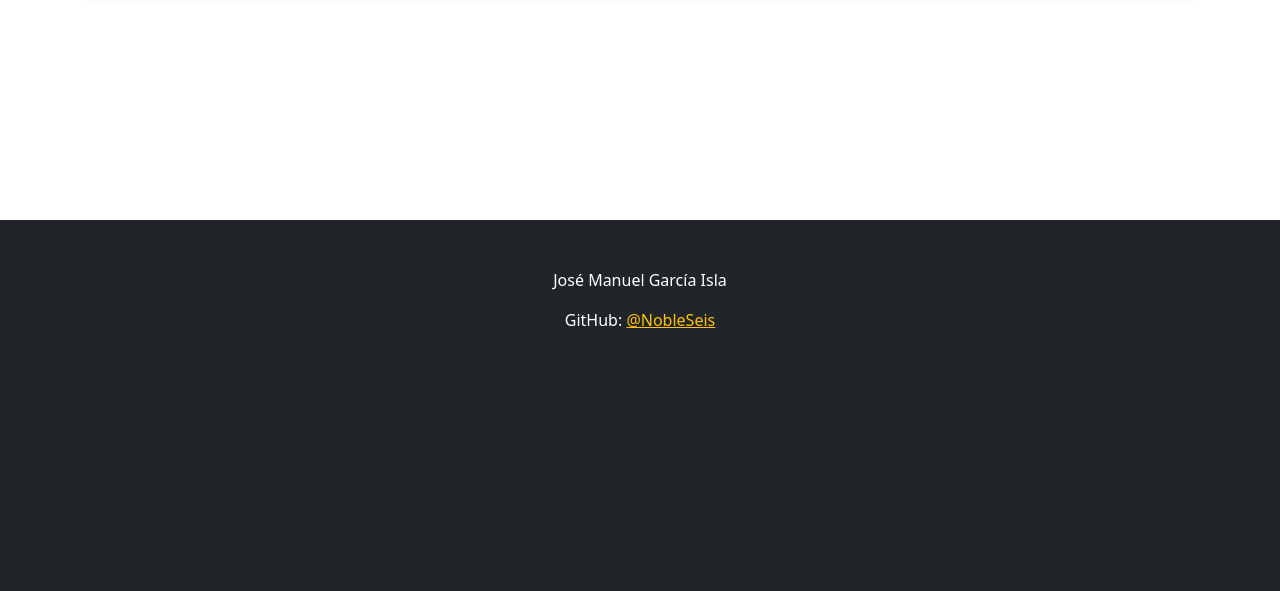
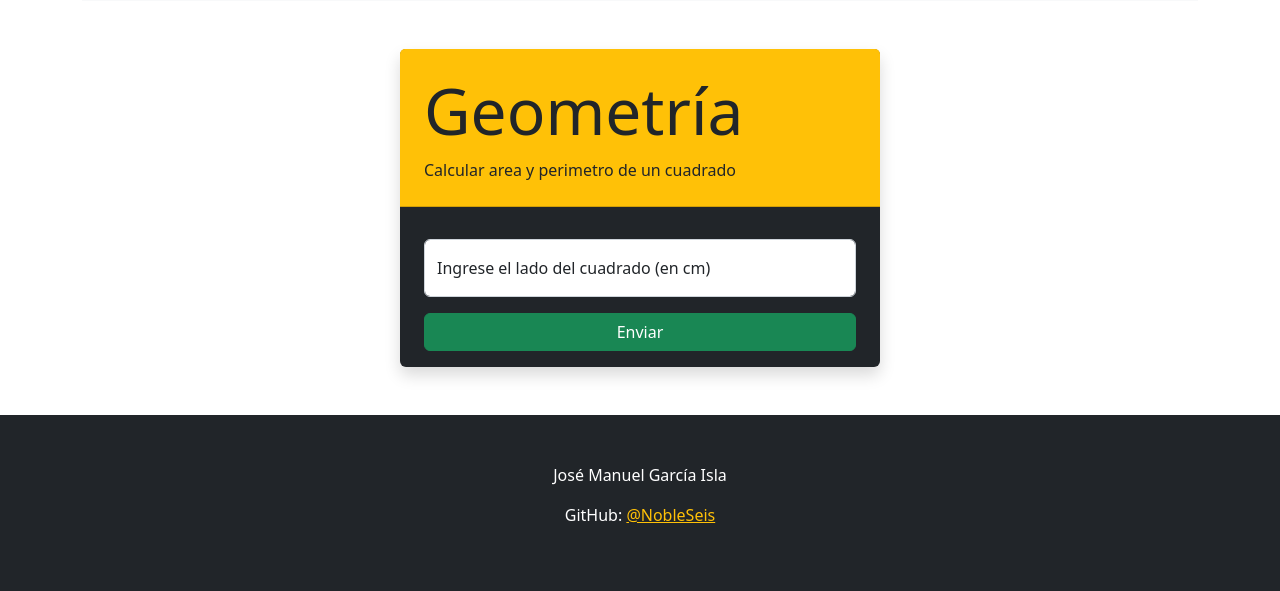
Before and after one commit to NobleSeis/2DAW, a PHP site: page /apartadob.php in a window 1280 px wide. Shown: the part 404-995 px from the top of the page. Before the commit the page ends 732 px from the top, so only its background shows below. Run offline with PHP 8.4, Linux system fonts and the light colour scheme.

Commit message:
[Add] - DWES - Tarea1 - 4b

```diff
--- a/Desarrollo web en entorno servidor/Tema 1/gar_isl_j/4/b/apartadob.php
+++ b/Desarrollo web en entorno servidor/Tema 1/gar_isl_j/4/b/apartadob.php
@@ -6,4 +6,27 @@
     <li class="breadcrumb-item active">Apartado B</li>
   </ol>
 </nav>
+
+
+<div style="display: flex; align-items: center; justify-content: center;">
+  <div class="card bg-dark shadow border-0" style="width: 30rem;">
+    <div class="card-header p-4 bg-warning">
+      <h5 class="card-title display-3">Geometría</h5>
+      <p class="card-text">Calcular area y perimetro de un cuadrado</p>
+    </div>
+    <div class="card-body px-4">
+      <form action="calcular.php" method="post">
+        <div class="form-floating my-3">
+          <input type="number" step="any" class="form-control" name="lado" placeholder="Lado">
+          <label for="floatingInput">Ingrese el lado del cuadrado (en cm)</label>
+        </div>
+        <div class="d-grid">
+          <button type="submit" class="btn btn-success">Enviar</button>
+        </div>
+      </form>
+    </div>
+  </div>
+</div>
+
+
 <?php require('../../templates/footer.php'); ?>
```
Also changed, not shown: Desarrollo web en entorno servidor/Tema 1/gar_isl_j/4/b/calcular.php (added, +42 -0 lines).
